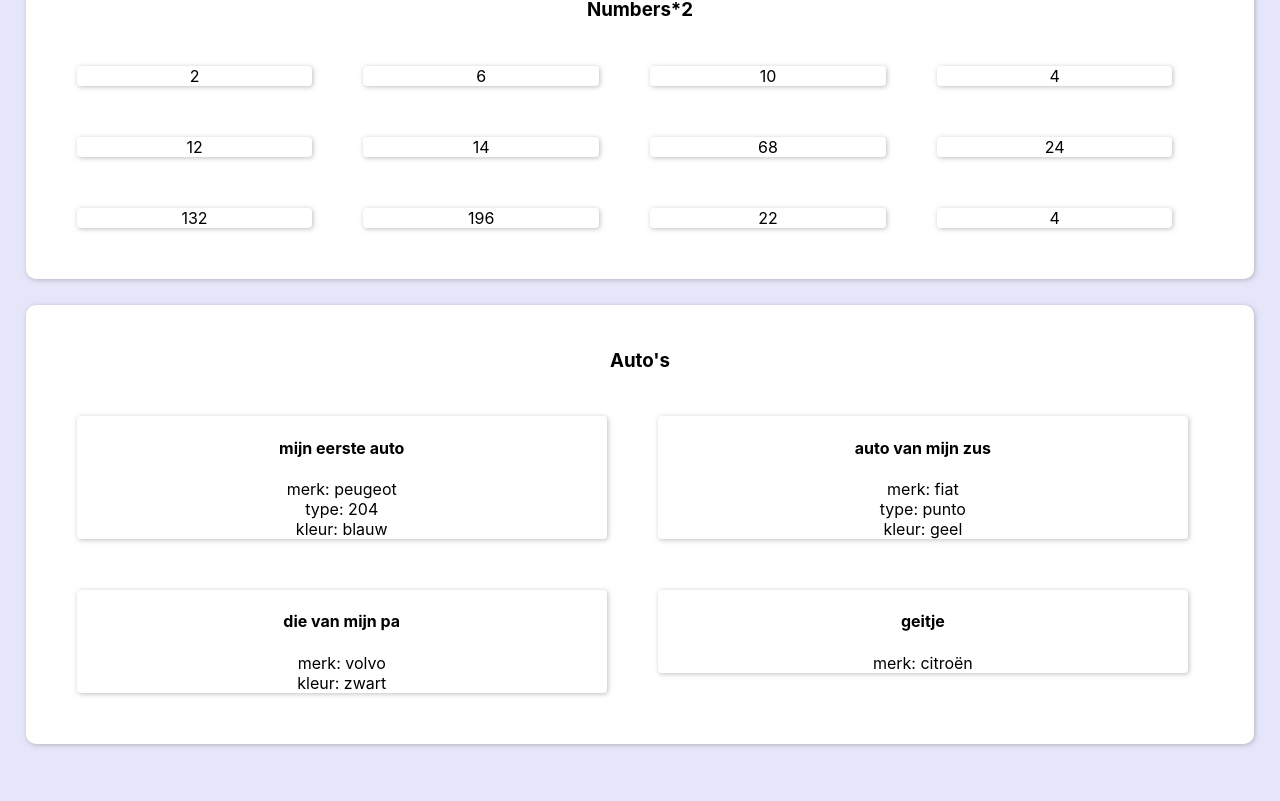
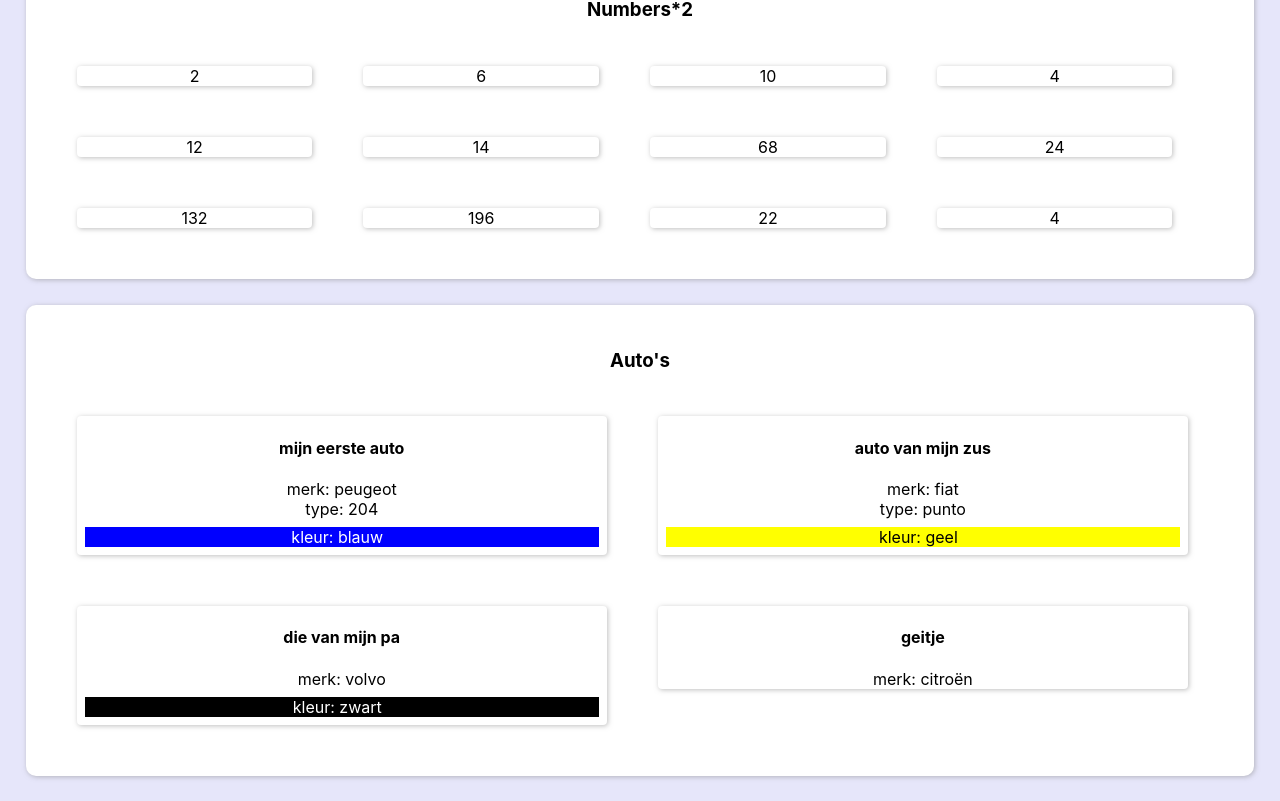
Before and after one commit to SanderLanciers/test2_react, a React (Create React App) app: page / in a window 1280 px wide. Shown: the part 702-1503 px from the top of the page. Before the commit the page ends 1471 px from the top, so only its background shows below. Built offline with nearby package versions, Linux system fonts and the light colour scheme.

Commit message:
car colors

```diff
--- a/src/components/Cars.js
+++ b/src/components/Cars.js
@@ -1,3 +1,30 @@
+const COLORS_CAR_CSS = [
+    {nameInCar: "blauw", backGroundColorInCss: "blue", colorInCss: "white"},
+    {nameInCar: "geel", backGroundColorInCss: "yellow"},
+    {nameInCar: "zwart", backGroundColorInCss: "black", colorInCss: "white"},
+    {nameInCar: "wit", backGroundColorInCss: "black"},
+    {nameInCar: "rood", backGroundColorInCss: "black", colorInCss: "white"},
+    {nameInCar: "grijs", backGroundColorInCss: "black"},
+];
+
+function styleColor(color) {
+    const colorCarCss = COLORS_CAR_CSS.find(c => c.nameInCar === color);
+    if (!colorCarCss) return;
+    return {
+        backgroundColor: colorCarCss.backGroundColorInCss,
+        color: colorCarCss.colorInCss,
+        margin: "0.5em"
+    };
+}
+
+function CarColor(props) {
+    const {color} = props;
+
+    if (!color) return null;
+    return <div style={styleColor(color)}>
+        kleur: {color} &nbsp;
+    </div>;
+}
 
 function Car(props) {
     const {car} = props;
@@ -5,7 +32,7 @@
         <h4>{car.name}</h4>
         {car.brand && <div>merk: {car.brand}</div>}
         {car.type && <div>type: {car.type}</div>}
-        {car.color && <div>kleur: {car.color}</div>}
+        <CarColor color={car.color}/>
     </div>;
 }
 
```
Also changed, not shown: src/App.css (line endings or trailing spaces).
